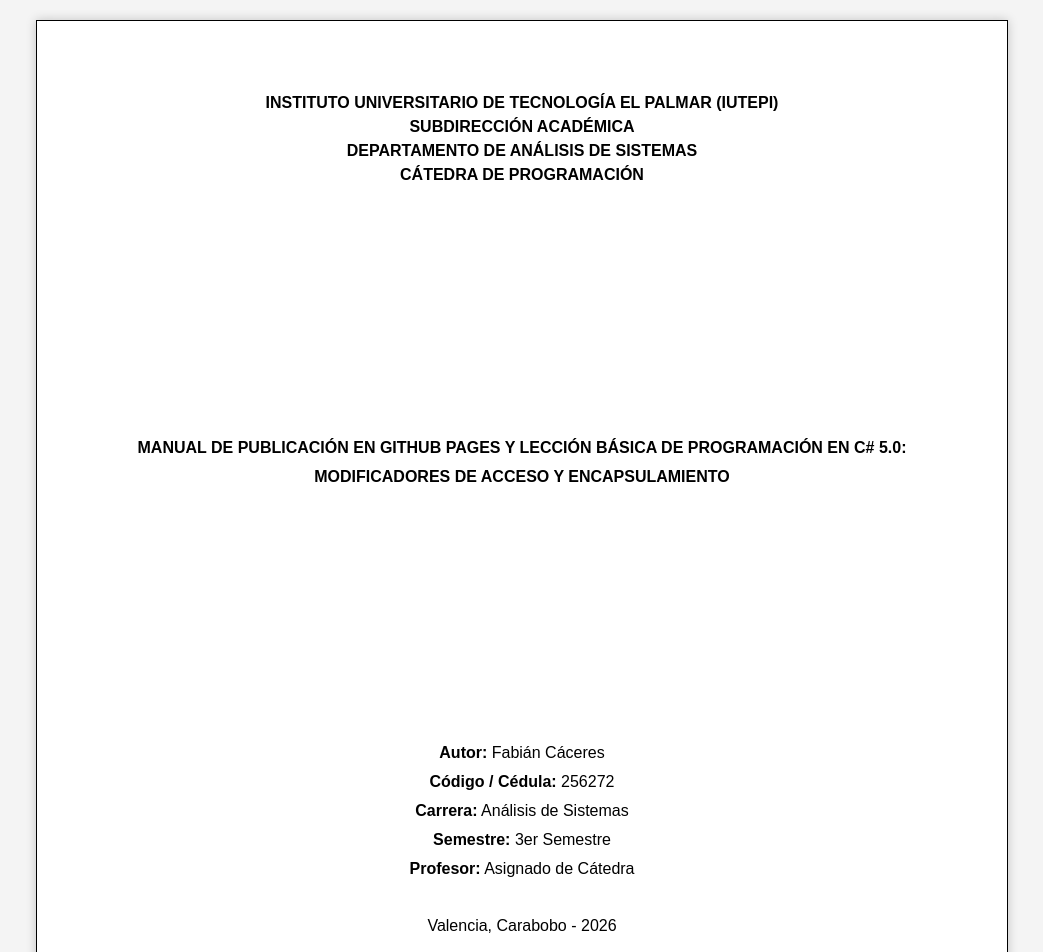
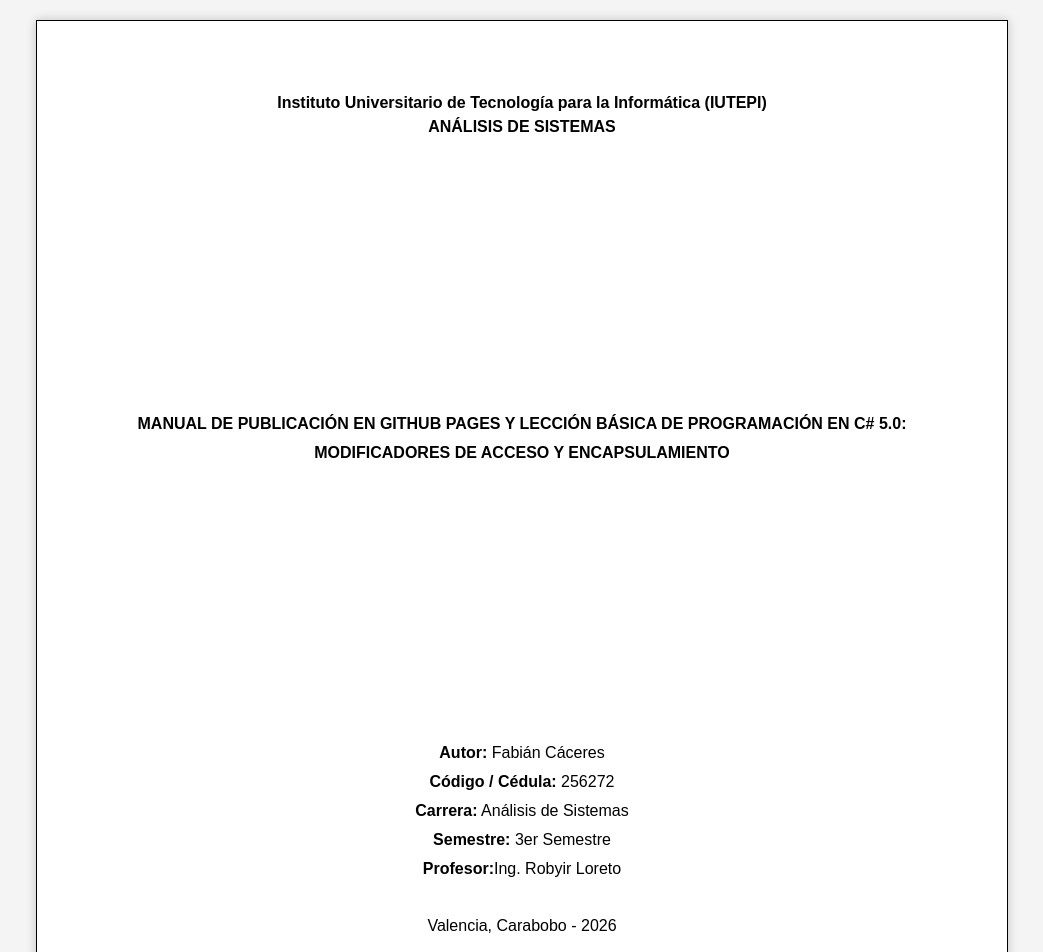
Before and after one commit to AlexX-152/Manualcsharp, a plain HTML site: page index.html in a window 1280 px wide. Shown: the top 952 px of the page, without its empty margins (118-1161 px from the left). Drawn offline with Linux system fonts and the light colour scheme.

Commit message:
Update index.html

```diff
--- a/index.html
+++ b/index.html
@@ -230,10 +230,8 @@
              ============================================================== -->
         <section class="portada">
             <div class="portada-encabezado">
-                INSTITUTO UNIVERSITARIO DE TECNOLOGÍA EL PALMAR (IUTEPI)<br>
-                SUBDIRECCIÓN ACADÉMICA<br>
-                DEPARTAMENTO DE ANÁLISIS DE SISTEMAS<br>
-                CÁTEDRA DE PROGRAMACIÓN
+                Instituto Universitario de Tecnología para la Informática (IUTEPI)<br>
+                ANÁLISIS DE SISTEMAS<br>
             </div>
 
             <div class="portada-titulo">
@@ -245,7 +243,7 @@
                 <strong>Código / Cédula:</strong> 256272<br>
                 <strong>Carrera:</strong> Análisis de Sistemas<br>
                 <strong>Semestre:</strong> 3er Semestre<br>
-                <strong>Profesor:</strong> Asignado de Cátedra<br><br>
+                <strong>Profesor:</strong>Ing. Robyir Loreto<br><br>
                 Valencia, Carabobo - 2026
             </div>
         </section>
```
